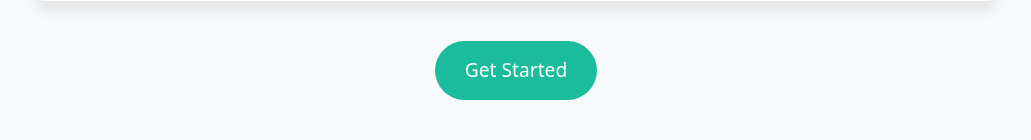
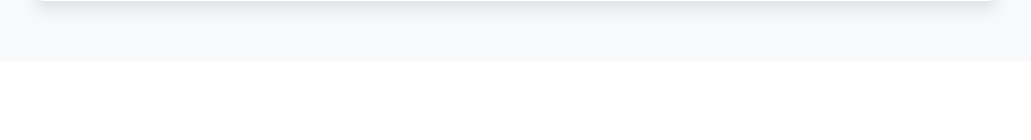
Before and after one commit to mantoinette/Taskforce, a Django app: page /transactions/ in a window 1280 px wide. Shown: the part 847-987 px from the top of the page, without its empty margins (124-1155 px from the left). After the commit the page ends 862 px from the top, so only its background shows below. Run offline with Django 4.2, Linux system fonts and the light colour scheme; a user stored in the database is signed in; some libraries are stand-ins or nearby versions.

Commit message:
Update base.html

```diff
--- a/finance_manager/templates/base.html
+++ b/finance_manager/templates/base.html
@@ -106,7 +106,6 @@
             <!-- Content will be injected here -->
             {% endblock %}
         </div>
-        <button class="cta-button">Get Started</button>
     </main>
 
     <footer>
```
